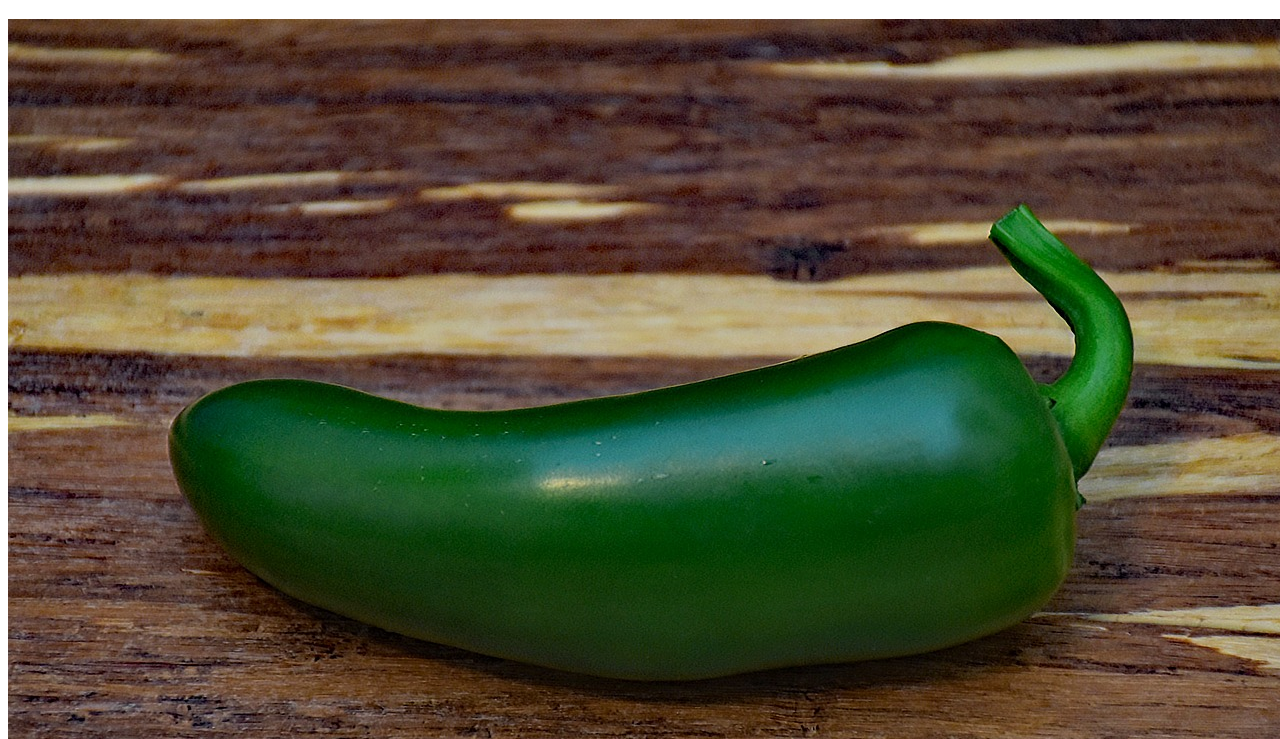
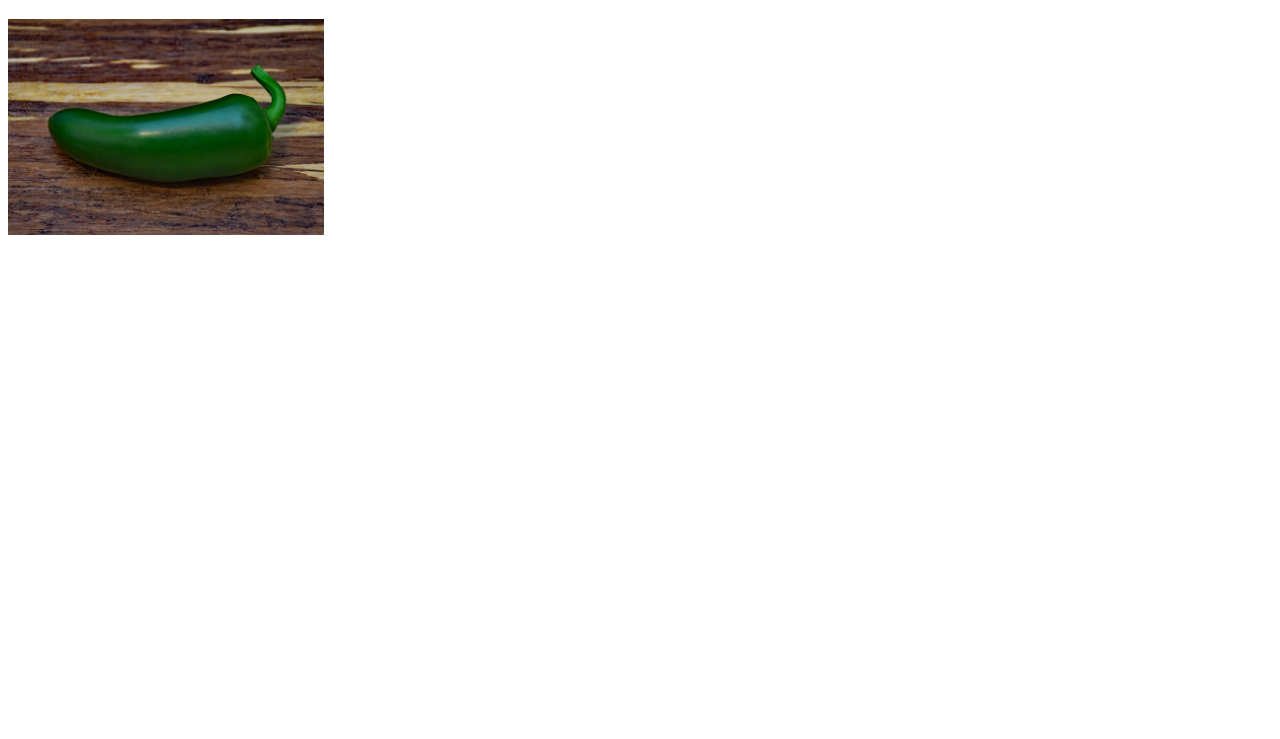
Before and after one commit to ggEnrique/family-recipes, a plain HTML site: page recipes/jalapeno-poppers.html in a window 1280 px wide. Shown: the part 61-800 px from the top of the page. Drawn offline with Linux system fonts and the light colour scheme; files that its build step writes are made by us from their sources.

Commit message:
added class to image

```diff
--- a/recipes/jalapeno-poppers.html
+++ b/recipes/jalapeno-poppers.html
@@ -8,6 +8,6 @@
 </head>
 <body>
     <h1>Jalapeño Poppers</h1>
-    <img src="../assets/jalapeno-4351153_1280.jpg" alt="Jalapeño">
+    <img src="../assets/jalapeno-4351153_1280.jpg" alt="Jalapeño" class="responsive-image">
 </body>
 </html>
```
